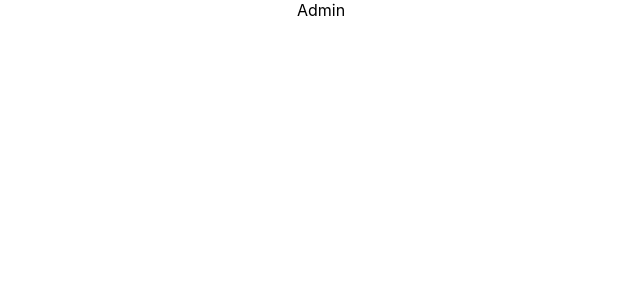
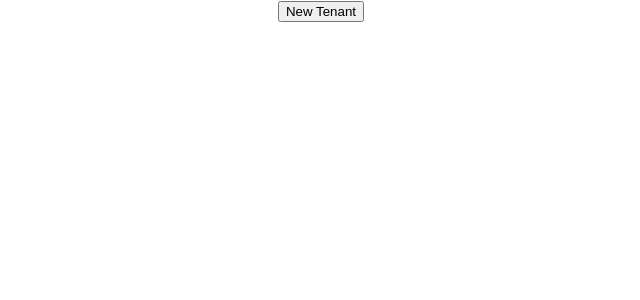
Before and after one commit to logunlaja26/Bellwood-property-webpage, a React (Create React App) app: page /adminpage in a window 1280 px wide. Shown: the top 300 px of the page, without its empty margins (319-959 px from the left). Built offline with nearby package versions, Linux system fonts and the light colour scheme.

Commit message:
Added more functionalities

```diff
--- a/src/components/AdminPage.js
+++ b/src/components/Admin/AdminPage.js
@@ -2,7 +2,11 @@ import React, { Component } from "react";
 
 export class AdminPage extends Component {
   render() {
-    return <div>Admin</div>;
+    return (
+      <div>
+        <button>New Tenant</button>
+      </div>
+    );
   }
 }
 
--- a/src/components/MainPage.js
+++ b/src/components/MainPage.js
@@ -1,20 +1,18 @@
 import React, { Component } from "react";
-import Homepage, { HomePage } from "./HomePage";
-import Adminpage from "./AdminPage";
+import { HomePage } from "./PageStructure/HomePage";
+
 import { BrowserRouter as Router, Route, Switch } from "react-router-dom";
-import Requests from "./Requests";
-import AdminPage from "./AdminPage";
-import Header from "./Header";
-import Footer from "./Footer";
+import Requests from "./Tenant/Requests";
+import AdminPage from "./Admin/AdminPage";
 
 function MainPage() {
   return (
     <div>
-      <switch>
+      <Switch>
         <Route component={HomePage} exact path="/"></Route>
         <Route component={Requests} path="/requests"></Route>
         <Route component={AdminPage} path="/adminpage"></Route>
-      </switch>
+      </Switch>
     </div>
   );
 }
--- a/src/components/Header.js
+++ b/src/components/PageStructure/Header.js
@@ -5,11 +5,15 @@ import Toolbar from "@material-ui/core/Toolbar";
 import Typography from "@material-ui/core/Typography";
 import Button from "@material-ui/core/Button";
 import { Link } from "react-router-dom";
-import Requests from "./Requests";
+import Requests from "../Tenant/Requests";
 
 const useStyles = makeStyles((theme) => ({
   root: {
     flexGrow: 1,
+  },
+
+  buttonBackground: {
+    color: "red",
   },
 
   title: {
@@ -25,7 +29,7 @@ export default function Header() {
       <AppBar position="static">
         <Toolbar>
           <Typography variant="h6" className={classes.title}>
-            <Button color="inherit">
+            <Button className={classes.buttonBackground}>
               <Link to={"/Requests"}>Login</Link>
             </Button>
             <Button color="inherit">
--- a/src/components/HomePage.js
+++ b/src/components/PageStructure/HomePage.js
@@ -1,6 +1,5 @@
 import React, { Component } from "react";
-import Requests from "./Requests";
-import AdminPage from "./AdminPage";
+import AdminPage from "../Admin/AdminPage";
 import Header from "./Header";
 import Footer from "./Footer";
 
```
Also changed, not shown: src/components/Admin/AddTenantForm.js (added, +9 -0 lines), src/components/Admin/Units.js (renamed from src/components/Units.js), src/components/PageStructure/Footer.js (renamed from src/components/Footer.js), src/components/Tenant/Requests.js (renamed from src/components/Requests.js), 1 other file (tests, documents, lock files or other folders).
